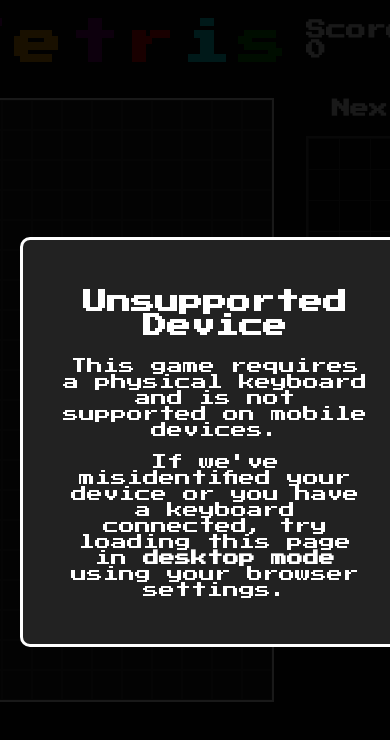
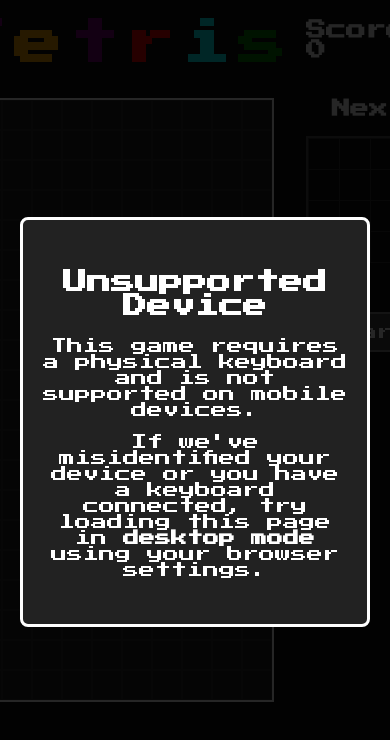
Before and after one commit to AdrienRenggli/Tetris, a plain HTML site: page index.html in a window 390 px wide. Shown: the top 740 px of the page. Drawn offline with Linux system fonts and the light colour scheme.

Commit message:
improve warning readability on mobile

```diff
--- a/css/style.css
+++ b/css/style.css
@@ -199,6 +199,7 @@ h1 {
   background-color: #666;
 }
 
+/* No keyboard warning */
 #no-keyboard-overlay {
   position: fixed;
   top: 0; left: 0;
@@ -226,3 +227,32 @@ h1 {
   background-color: #222;
   user-select: none;
 }
+
+#no-keyboard-overlay {
+  position: fixed;
+  top: 0;
+  left: 0;
+  width: 100vw;
+  height: 100vh;
+  background-color: rgba(0, 0, 0, 0.85);
+  display: flex;
+  justify-content: center;
+  align-items: center;
+  padding: 20px;
+  box-sizing: border-box;
+  z-index: 1000;
+  overflow-y: auto;
+  color: white;
+  user-select: none;
+}
+
+.no-keyboard-content {
+  max-width: 480px;
+  width: 100%;
+  background-color: #222;
+  border: 3px solid white;
+  border-radius: 8px;
+  padding: 30px 20px;
+  text-align: center;
+  box-sizing: border-box;
+}
```
